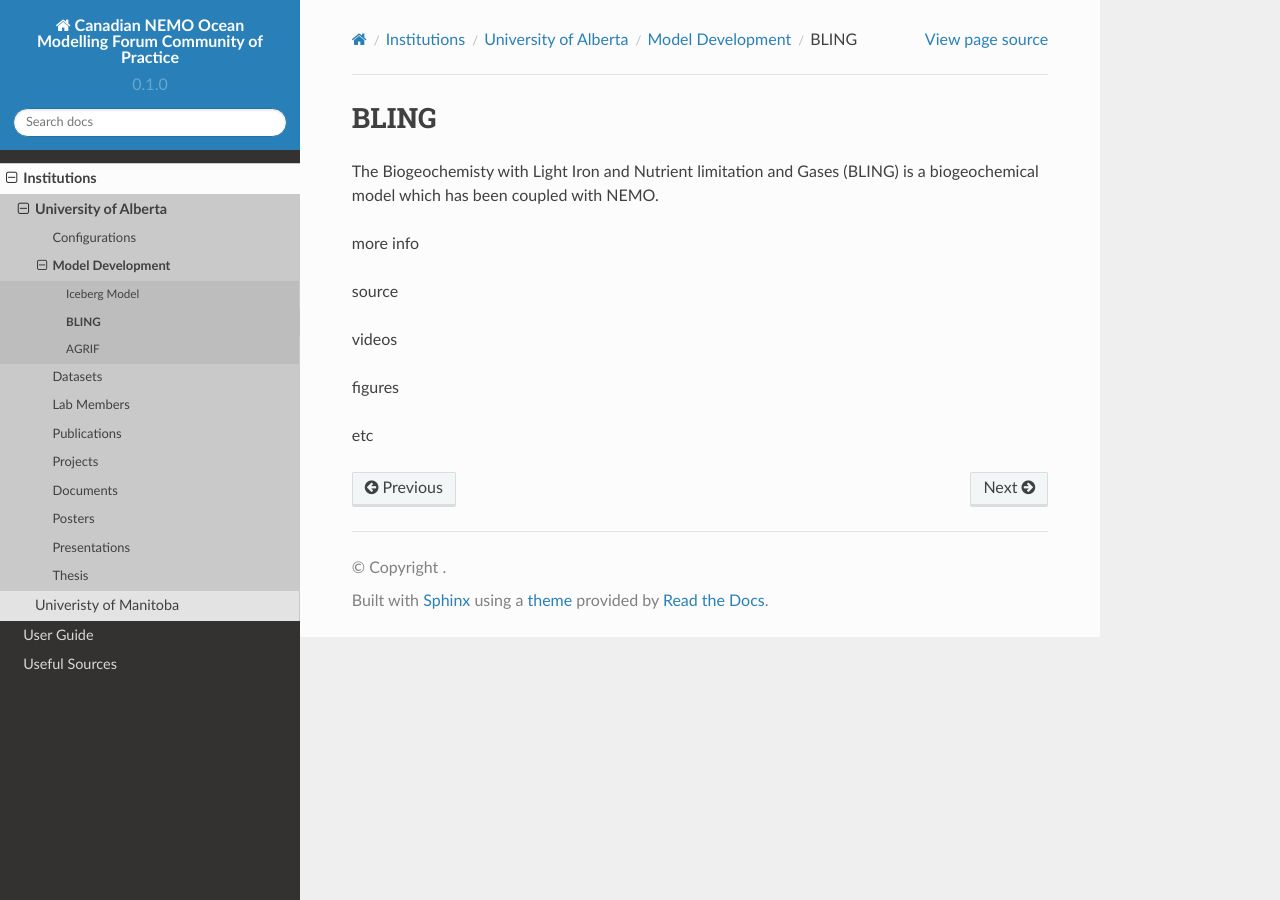
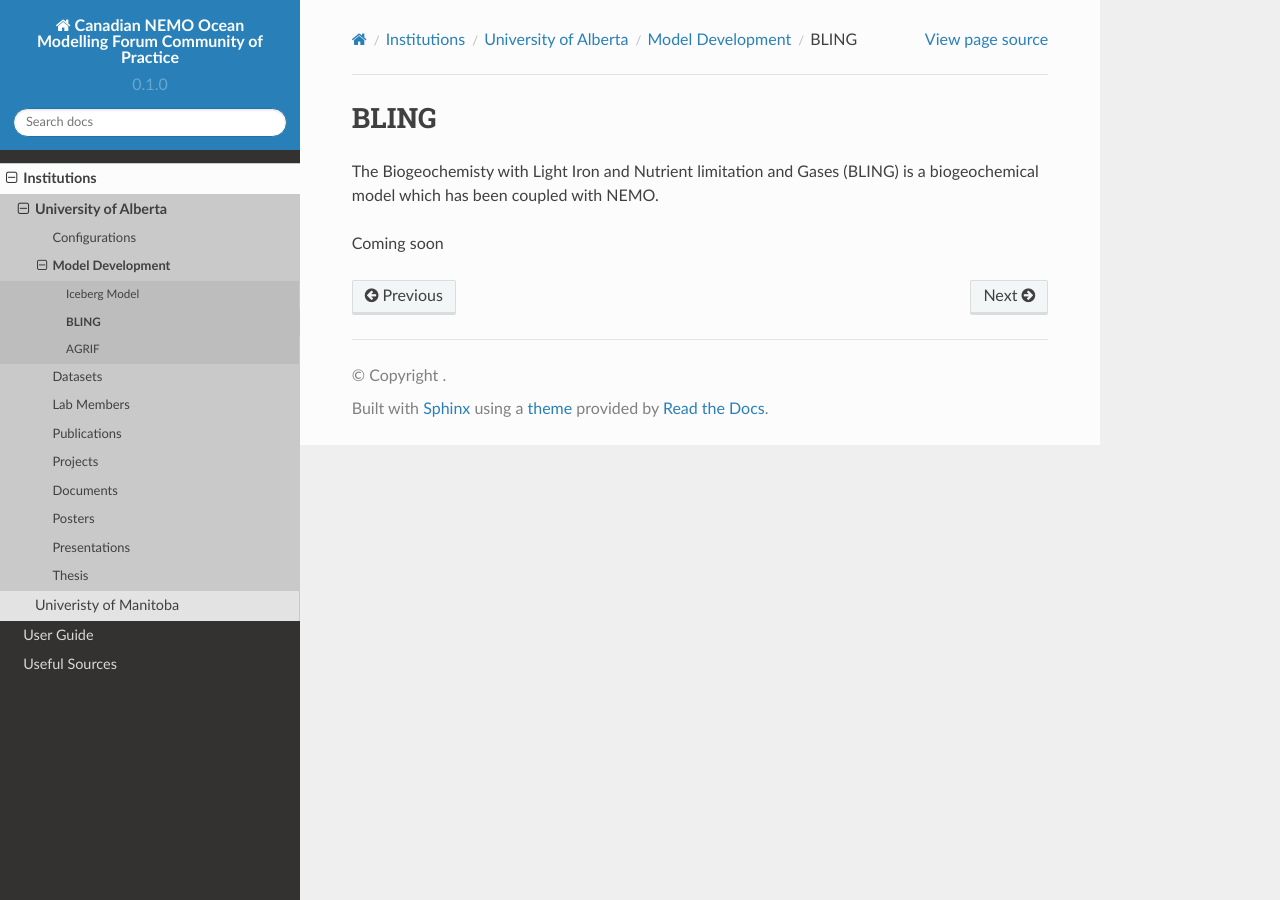
Before and after one commit to UofA-NEMO/Canadian-NEMO-Ocean-Modelling-Forum-Community-of-Practice, a Sphinx documentation site: the page built from docs/Institutions/UofA/Model_Development/BLING/index.rst, in a window 1280 px wide. Built offline with Sphinx 7.4.7 and the Read the Docs theme 2.0.0, drawn with Linux system fonts in a browser that asks for light colours; pages that are not in the unit, such as notebooks, are missing from menus.

Commit message:
Update index.rst

```diff
--- a/docs/Institutions/UofA/Model_Development/BLING/index.rst
+++ b/docs/Institutions/UofA/Model_Development/BLING/index.rst
@@ -3,12 +3,4 @@ BLING
 
 The Biogeochemisty with Light Iron and Nutrient limitation and Gases (BLING) is a biogeochemical model which has been coupled with NEMO.
 
-more info
-
-source
-
-videos
-
-figures
-
-etc
+Coming soon
```
